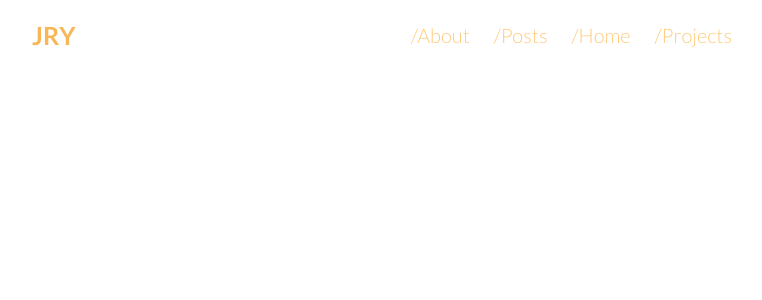
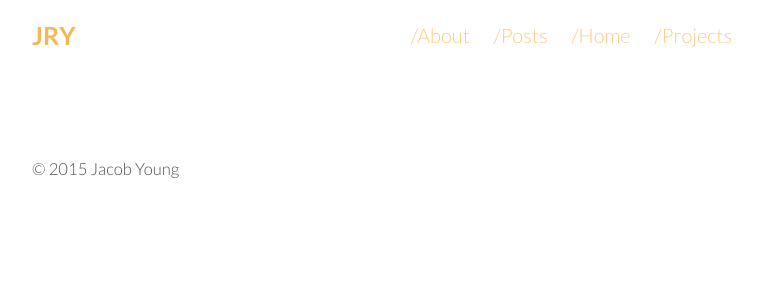
Before and after one commit to shatasundara/thebearjew.github.io, a Jekyll site: the page built from blog.html, in a window 1280 px wide. Shown: the top 300 px of the page, without its empty margins (258-1020 px from the left). Built offline with Jekyll 4.4.1, drawn with Linux system fonts in a browser that asks for light colours; nearby versions of some CDN libraries.

Commit message:
Format footer includes

```diff
--- a/_includes/footer-post.html
+++ b/_includes/footer-post.html
@@ -5,5 +5,5 @@
       <a href="{{ site.me.github.url }}"><i class="fa fa-github"></i></a>
       <a href="mailto:{{ site.me.email }}"><i class="fa fa-envelope-o"></i></a>
     </div>
-    <a style="float: right;" href="https://twitter.com/share" class="twitter-share-button" data-via="jryio" data-dnt="true"></a> <script>!function(d,s,id){var js,fjs=d.getElementsByTagName(s)[0],p=/^http:/.test(d.location)?'http':'https';if(!d.getElementById(id)){js=d.createElement(s);js.id=id;js.src=p+'://platform.twitter.com/widgets.js';fjs.parentNode.insertBefore(js,fjs);}}(document, 'script', 'twitter-wjs');</script>
+    <a href="https://twitter.com/share" class="twitter-share-button" data-via="jryio" data-dnt="true"></a> <script>!function(d,s,id){var js,fjs=d.getElementsByTagName(s)[0],p=/^http:/.test(d.location)?'http':'https';if(!d.getElementById(id)){js=d.createElement(s);js.id=id;js.src=p+'://platform.twitter.com/widgets.js';fjs.parentNode.insertBefore(js,fjs);}}(document, 'script', 'twitter-wjs');</script>
 </footer>
--- a/_includes/navbar-intro.html
+++ b/_includes/navbar-intro.html
@@ -1,9 +1,7 @@
 <header class="masthead hero">
   <div class="navbar-pages intro ">
     {% for page in site.html_pages %}
-      {% if page.url == '/404.html' or page.url =='/index.html' %}
-        {% continue %}
-      {% endif %}
+      {% if page.url == '/404.html' or page.url =='/index.html' %}{% continue %}{% endif %}
       <a href="{{ page.url | prepend: site.baseurl }}" title="{{ page.title }}">/{{ page.title }}</a>
     {% endfor %}
   </div>
--- a/_layouts/default-no-footer.html
+++ /dev/null
@@ -1,13 +0,0 @@
-<!DOCTYPE html>
-<html lang="en">
-  {% include head.html %}
-  <body>
-    <div class="container content">
-      {% include navbar.html %}
-      <main>
-        {{ content }}
-      </main>
-    </div>
-    {% include js.html %}
-  </body>
-</html>
--- a/_layouts/default.html
+++ b/_layouts/default.html
@@ -1,5 +1,5 @@
 <!DOCTYPE html>
-<html lang="en">
+<html lang="en-us">
   {% include head.html %}
   <body>
     <div class="container content">
@@ -10,7 +10,7 @@
       {% if page.is_post %}
         {% include footer-post.html %}
       {% else %}
-        {% include footer-intro.html %}
+        {% include footer.html %}
       {% endif %}
     </div>
     {% include js.html %}
--- a/_layouts/intro.html
+++ b/_layouts/intro.html
@@ -1,12 +1,12 @@
 <!DOCTYPE html>
-<html lang="en">
+<html lang="en-us">
   {% include head.html %}
   <body>
     <div class="container content">
       <main>
         {{ content }}
       </main>
-      {% include footer-intro.html %}
+      {% include footer.html %}
     </div>
   </body>
   {% include js.html %}
--- a/_layouts/post.html
+++ b/_layouts/post.html
@@ -1,7 +1,6 @@
 ---
 layout: default
 ---
-
 <article class="post">
   <h2 class="post-title">{{ page.title }}</h2>
     <div class="post-data-elements">
--- a/blog.html
+++ b/blog.html
@@ -1,5 +1,5 @@
 ---
-layout: default-no-footer
+layout: default
 title: Posts
 permalink: posts/
 ---
```
Also changed, not shown: _includes/footer.html (renamed from _includes/footer-intro.html).
